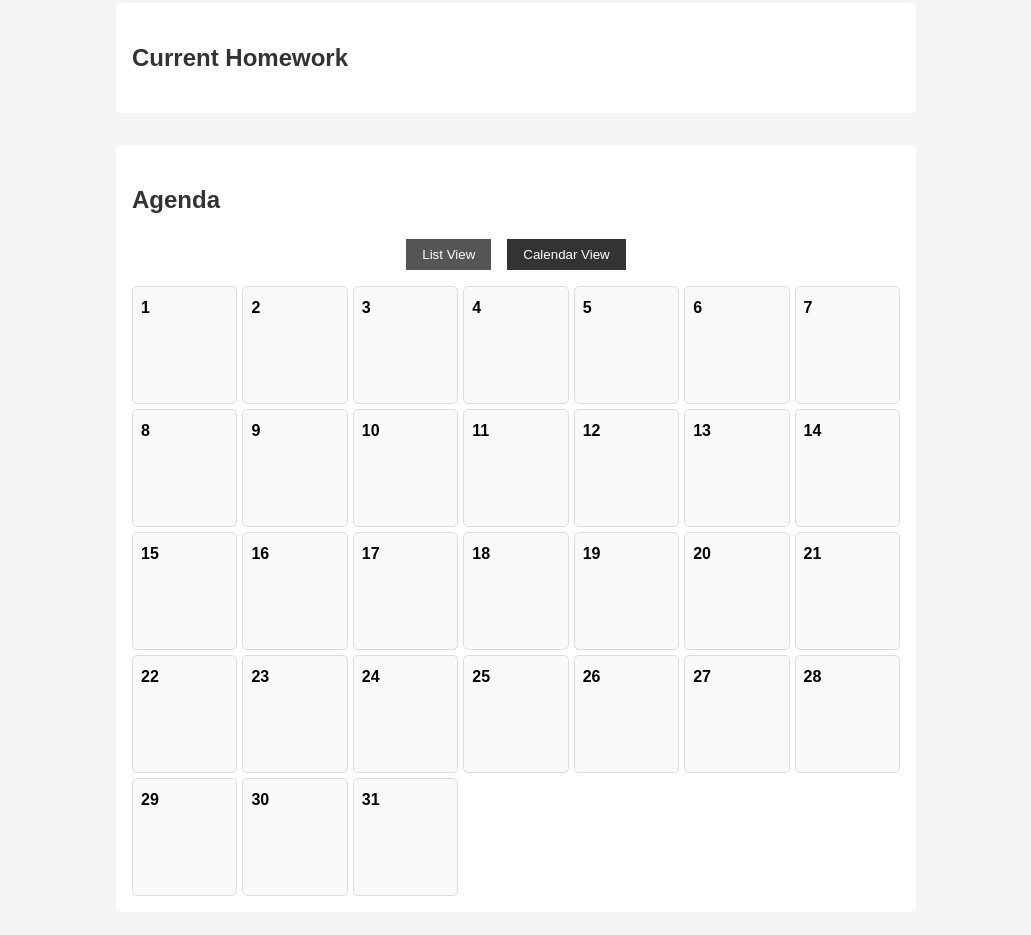
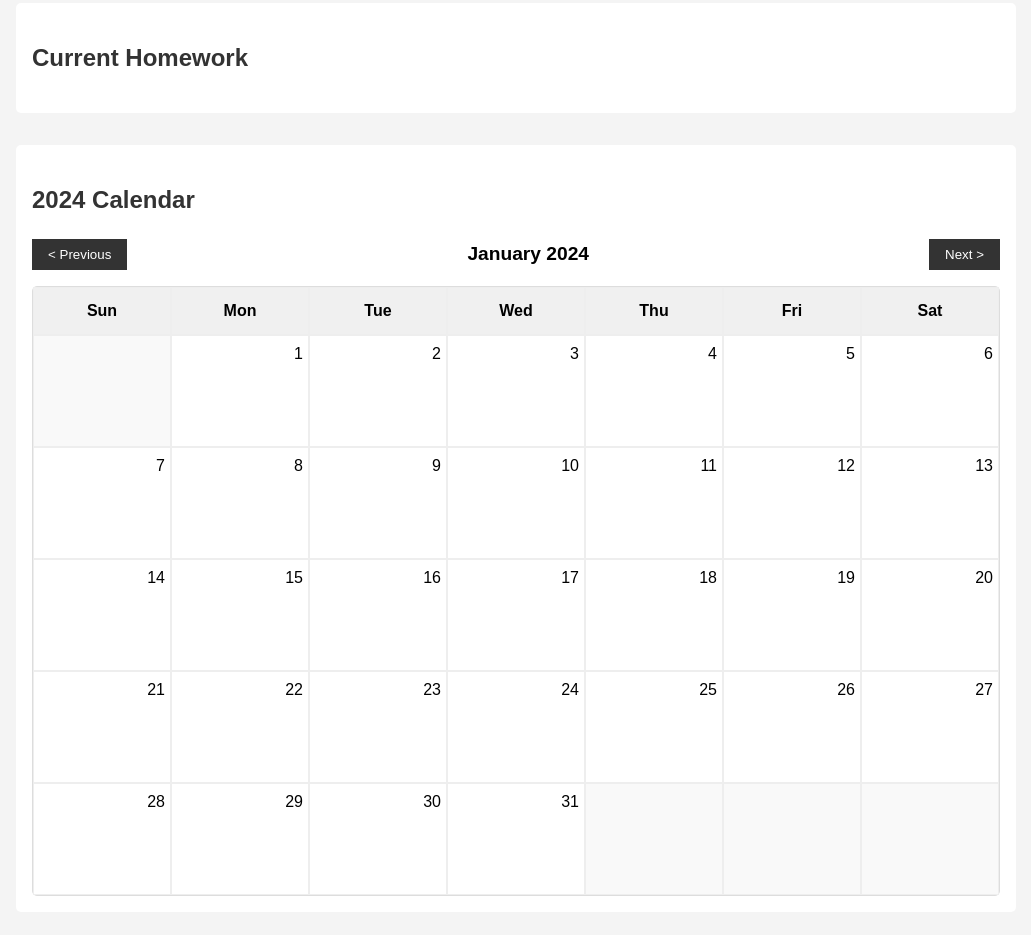
Before and after one commit to Caffeine-Gallery/homeworkhero-0192538ff96a, a website built with Vite: page frontend/index.html in a window 1280 px wide. Shown: the part 497-1432 px from the top of the page, without its empty margins (124-1155 px from the left). Built offline with nearby package versions, Linux system fonts and the light colour scheme; what @dfinity/agent would draw is missing.

Commit message:
01925394-c9bf-7ff9-94db-8e9099621110

```diff
--- a/frontend/index.css
+++ b/frontend/index.css
@@ -15,7 +15,7 @@ header {
 
 main {
     padding: 2rem;
-    max-width: 800px;
+    max-width: 1000px;
     margin: 0 auto;
 }
 
@@ -65,72 +65,64 @@ li {
     margin-bottom: 1rem;
 }
 
-#agenda-items div {
-    background-color: #f9f9f9;
-    border: 1px solid #ddd;
-    border-radius: 5px;
-    padding: 1rem;
+#calendar-navigation {
+    display: flex;
+    justify-content: space-between;
+    align-items: center;
     margin-bottom: 1rem;
 }
 
-#agenda-view-toggle {
-    display: flex;
-    justify-content: center;
-    margin-bottom: 1rem;
-}
-
-#agenda-view-toggle button {
-    margin: 0 0.5rem;
-}
-
-#agenda-view-toggle button.active {
-    background-color: #555;
-}
-
-.hidden {
-    display: none;
+#current-month-year {
+    font-size: 1.2rem;
+    font-weight: bold;
 }
 
 #calendar-view {
-    display: grid;
-    grid-template-columns: repeat(7, 1fr);
-    gap: 5px;
+    display: flex;
+    flex-direction: column;
+    border: 1px solid #ddd;
+    border-radius: 5px;
 }
 
-.calendar-day {
-    background-color: #f9f9f9;
-    border: 1px solid #ddd;
-    border-radius: 5px;
-    padding: 0.5rem;
-    min-height: 100px;
+.calendar-row {
+    display: flex;
 }
 
-.calendar-day .date {
-    font-weight: bold;
-    margin-bottom: 0.5rem;
+.calendar-cell {
+    flex: 1;
+    min-height: 100px;
+    border: 1px solid #eee;
+    padding: 5px;
+    text-align: right;
 }
 
-.calendar-homework {
-    background-color: #e6f3ff;
-    border-radius: 3px;
-    padding: 0.25rem;
-    margin-bottom: 0.25rem;
-    font-size: 0.8rem;
+.calendar-cell.header {
+    background-color: #f0f0f0;
+    font-weight: bold;
+    text-align: center;
+    min-height: auto;
+    padding: 10px 5px;
 }
 
-.agenda-item {
+.calendar-cell.empty {
     background-color: #f9f9f9;
-    border: 1px solid #ddd;
-    border-radius: 5px;
-    padding: 1rem;
-    margin-bottom: 1rem;
 }
 
-.agenda-item h3 {
-    margin-top: 0;
-    color: #333;
+.calendar-cell.has-assignments {
+    background-color: #e6f3ff;
 }
 
-.agenda-item p {
-    margin: 0.5rem 0;
+.calendar-cell ul {
+    list-style-type: none;
+    padding: 0;
+    margin: 5px 0 0 0;
+    font-size: 0.8rem;
+    text-align: left;
 }
+
+.calendar-cell li {
+    background-color: #d4e9ff;
+    border-radius: 3px;
+    padding: 2px 4px;
+    margin-bottom: 2px;
+}
--- a/frontend/index.html
+++ b/frontend/index.html
@@ -24,14 +24,14 @@
             <h2>Current Homework</h2>
             <ul id="homework-items"></ul>
         </section>
-        <section id="agenda">
-            <h2>Agenda</h2>
-            <div id="agenda-view-toggle">
-                <button id="list-view-btn" class="active">List View</button>
-                <button id="calendar-view-btn">Calendar View</button>
+        <section id="calendar">
+            <h2>2024 Calendar</h2>
+            <div id="calendar-navigation">
+                <button id="prev-month">&lt; Previous</button>
+                <span id="current-month-year"></span>
+                <button id="next-month">Next &gt;</button>
             </div>
-            <div id="agenda-items"></div>
-            <div id="calendar-view" class="hidden"></div>
+            <div id="calendar-view"></div>
         </section>
     </main>
     <script type="module" src="index.js"></script>
--- a/frontend/index.js
+++ b/frontend/index.js
@@ -3,10 +3,13 @@ import { backend } from 'declarations/backend';
 document.addEventListener('DOMContentLoaded', async () => {
     const homeworkForm = document.getElementById('homework-form');
     const homeworkList = document.getElementById('homework-items');
-  const agendaItems = document.getElementById('agenda-items');
     const calendarView = document.getElementById('calendar-view');
-  const listViewBtn = document.getElementById('list-view-btn');
-  const calendarViewBtn = document.getElementById('calendar-view-btn');
+    const prevMonthBtn = document.getElementById('prev-month');
+    const nextMonthBtn = document.getElementById('next-month');
+    const currentMonthYearSpan = document.getElementById('current-month-year');
+
+    let currentDate = new Date(2024, 0, 1); // Start with January 2024
+    let homeworkData = [];
 
     // Load all homework on page load
     await loadHomework();
@@ -22,85 +25,133 @@ document.addEventListener('DOMContentLoaded', async () => {
         await loadHomework();
     });
 
-  listViewBtn.addEventListener('click', () => {
-    listViewBtn.classList.add('active');
-    calendarViewBtn.classList.remove('active');
-    agendaItems.classList.remove('hidden');
-    calendarView.classList.add('hidden');
+    prevMonthBtn.addEventListener('click', () => {
+        currentDate.setMonth(currentDate.getMonth() - 1);
+        renderCalendar();
     });
 
-  calendarViewBtn.addEventListener('click', () => {
-    calendarViewBtn.classList.add('active');
-    listViewBtn.classList.remove('active');
-    calendarView.classList.remove('hidden');
-    agendaItems.classList.add('hidden');
+    nextMonthBtn.addEventListener('click', () => {
+        currentDate.setMonth(currentDate.getMonth() + 1);
+        renderCalendar();
     });
 
     async function loadHomework() {
-    const homework = await backend.getAllHomework();
-    displayHomework(homework);
-    displayAgenda(homework);
-    displayCalendar(homework);
+        homeworkData = await backend.getAllHomework();
+        displayHomework();
+        renderCalendar();
     }
 
-  function displayHomework(homework) {
+    function displayHomework() {
         homeworkList.innerHTML = '';
-    homework.forEach(hw => {
+        homeworkData.forEach(hw => {
             const li = document.createElement('li');
             li.innerHTML = `
                 <h3>${hw.title}</h3>
                 <p>${hw.description}</p>
-        <p>Due: ${new Date(Number(hw.dueDate)).toLocaleDateString()}</p>
+                <p>Due: ${formatDate(new Date(Number(hw.dueDate)))}</p>
                 <button onclick="deleteHomework(${hw.id})">Delete</button>
             `;
             homeworkList.appendChild(li);
         });
     }
 
-  function displayAgenda(homework) {
-    agendaItems.innerHTML = '';
-    const sortedHomework = homework.sort((a, b) => Number(a.dueDate) - Number(b.dueDate));
-    sortedHomework.forEach(hw => {
-      const div = document.createElement('div');
-      div.className = 'agenda-item';
-      div.innerHTML = `
-        <h3>${hw.title}</h3>
-        <p>${hw.description}</p>
-        <p>Due: ${new Date(Number(hw.dueDate)).toLocaleDateString()}</p>
-      `;
-      agendaItems.appendChild(div);
+    function renderCalendar() {
+        const year = currentDate.getFullYear();
+        const month = currentDate.getMonth();
+
+        currentMonthYearSpan.textContent = `${getMonthName(month)} ${year}`;
+
+        const firstDay = new Date(year, month, 1);
+        const lastDay = new Date(year, month + 1, 0);
+
+        calendarView.innerHTML = '';
+
+        // Create header row with day names
+        const headerRow = document.createElement('div');
+        headerRow.className = 'calendar-row';
+        ['Sun', 'Mon', 'Tue', 'Wed', 'Thu', 'Fri', 'Sat'].forEach(day => {
+            const dayHeader = document.createElement('div');
+            dayHeader.className = 'calendar-cell header';
+            dayHeader.textContent = day;
+            headerRow.appendChild(dayHeader);
+        });
+        calendarView.appendChild(headerRow);
+
+        let currentRow = document.createElement('div');
+        currentRow.className = 'calendar-row';
+
+        // Add empty cells for days before the first of the month
+        for (let i = 0; i < firstDay.getDay(); i++) {
+            currentRow.appendChild(createEmptyCell());
+        }
+
+        // Fill in the days of the month
+        for (let day = 1; day <= lastDay.getDate(); day++) {
+            if (currentRow.children.length === 7) {
+                calendarView.appendChild(currentRow);
+                currentRow = document.createElement('div');
+                currentRow.className = 'calendar-row';
+            }
+
+            const cell = document.createElement('div');
+            cell.className = 'calendar-cell';
+            cell.textContent = day;
+
+            const cellDate = new Date(year, month, day);
+            const assignments = getAssignmentsForDate(cellDate);
+
+            if (assignments.length > 0) {
+                cell.classList.add('has-assignments');
+                const assignmentList = document.createElement('ul');
+                assignments.forEach(assignment => {
+                    const assignmentItem = document.createElement('li');
+                    assignmentItem.textContent = assignment.title;
+                    assignmentList.appendChild(assignmentItem);
+                });
+                cell.appendChild(assignmentList);
+            }
+
+            currentRow.appendChild(cell);
+        }
+
+        // Add empty cells for days after the last of the month
+        while (currentRow.children.length < 7) {
+            currentRow.appendChild(createEmptyCell());
+        }
+
+        calendarView.appendChild(currentRow);
+    }
+
+    function createEmptyCell() {
+        const cell = document.createElement('div');
+        cell.className = 'calendar-cell empty';
+        return cell;
+    }
+
+    function getAssignmentsForDate(date) {
+        return homeworkData.filter(hw => {
+            const hwDate = new Date(Number(hw.dueDate));
+            return hwDate.toDateString() === date.toDateString();
         });
     }
 
-  function displayCalendar(homework) {
-    calendarView.innerHTML = '';
-    const today = new Date();
-    const startDate = new Date(today.getFullYear(), today.getMonth(), 1);
-    const endDate = new Date(today.getFullYear(), today.getMonth() + 1, 0);
+    function formatDate(date) {
+        const month = String(date.getMonth() + 1).padStart(2, '0');
+        const day = String(date.getDate()).padStart(2, '0');
+        const year = date.getFullYear();
+        return `${month}/${day}/${year}`;
+    }
 
-    for (let d = new Date(startDate); d <= endDate; d.setDate(d.getDate() + 1)) {
-      const dayElement = document.createElement('div');
-      dayElement.className = 'calendar-day';
-      dayElement.innerHTML = `<div class="date">${d.getDate()}</div>`;
-
-      const dayHomework = homework.filter(hw => {
-        const hwDate = new Date(Number(hw.dueDate));
-        return hwDate.toDateString() === d.toDateString();
-      });
-
-      dayHomework.forEach(hw => {
-        const hwElement = document.createElement('div');
-        hwElement.className = 'calendar-homework';
-        hwElement.textContent = hw.title;
-        dayElement.appendChild(hwElement);
-      });
-
-      calendarView.appendChild(dayElement);
-    }
+    function getMonthName(monthIndex) {
+        const months = ['January', 'February', 'March', 'April', 'May', 'June', 'July', 'August', 'September', 'October', 'November', 'December'];
+        return months[monthIndex];
     }
 
     window.deleteHomework = async (id) => {
         await backend.deleteHomework(id);
         await loadHomework();
     };
+
+    // Initial render
+    renderCalendar();
 });
```
Lines whose indentation alone changed are shown as unchanged.
